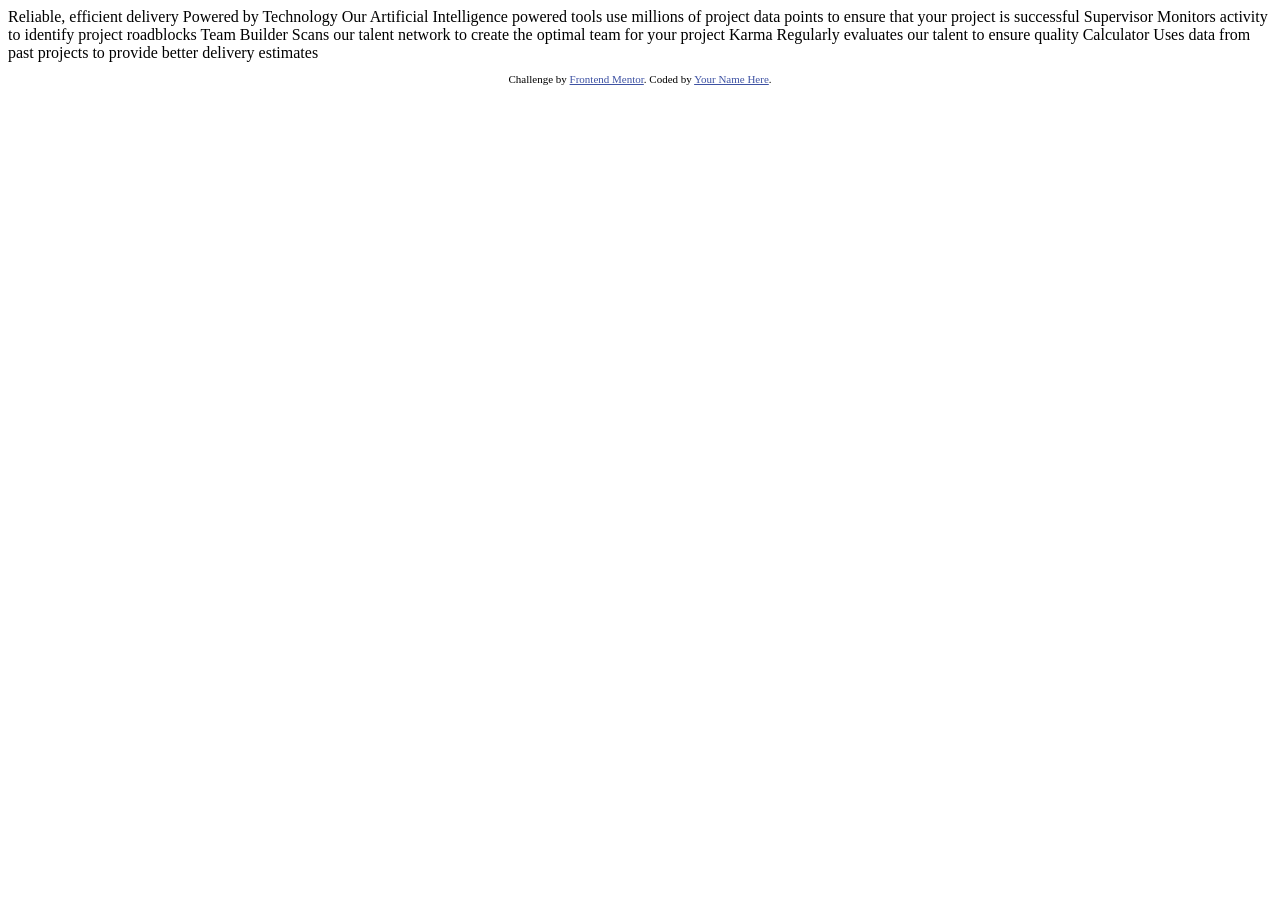
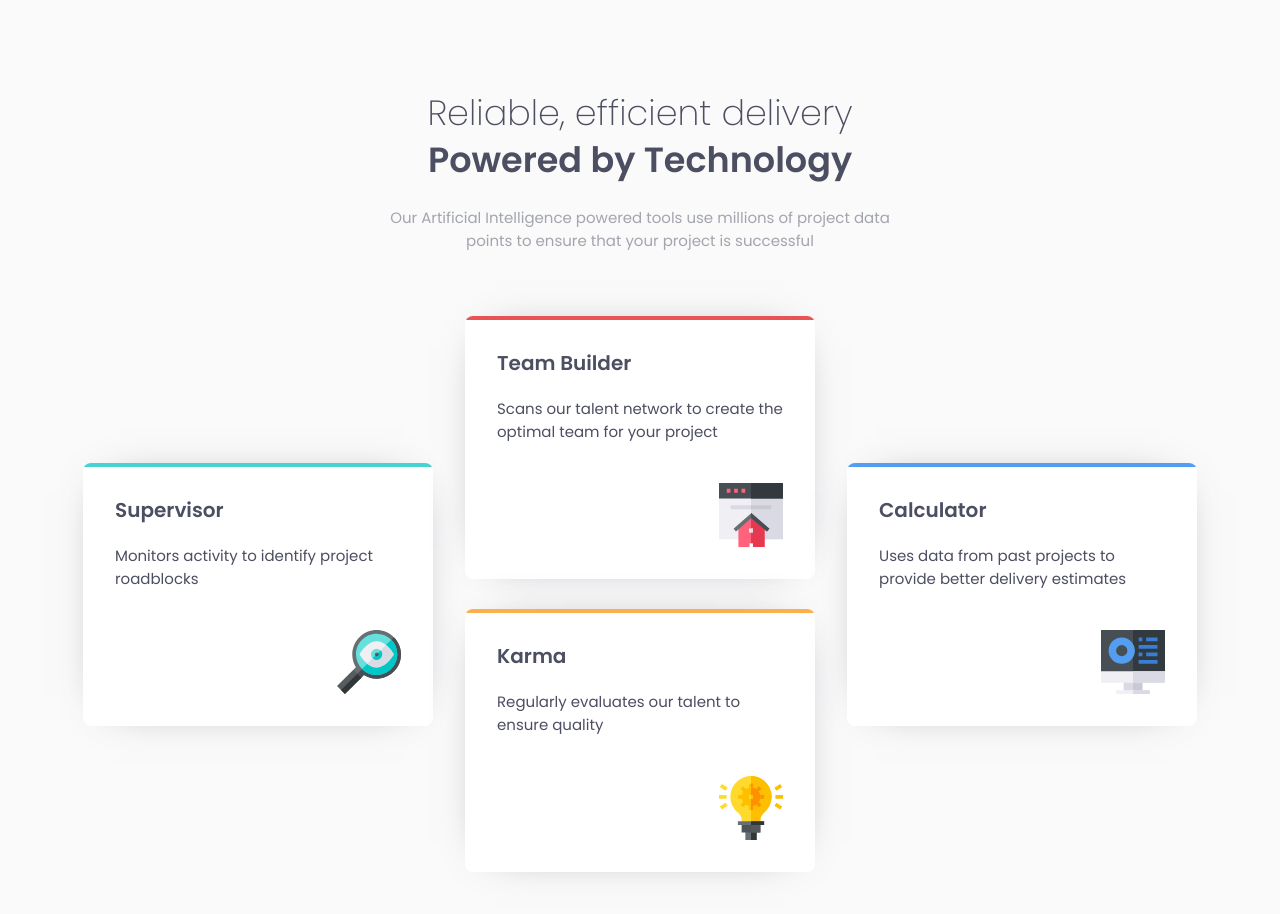
Before and after one commit to xphstos/four-card-feature-section, a plain HTML site: page index.html in a window 1280 px wide. Before the commit the page ends 800 px from the top, so only its background shows below. Drawn offline with Linux system fonts and the light colour scheme.

Commit message:
finished

```diff
--- a/index.html
+++ b/index.html
@@ -1,45 +1,69 @@
 <!DOCTYPE html>
 <html lang="en">
 	<head>
-  <meta charset="UTF-8">
-  <meta name="viewport" content="width=device-width, initial-scale=1.0"> <!-- displays site properly based on user's device -->
+		<meta charset="UTF-8" />
+		<meta name="viewport" content="width=device-width, initial-scale=1.0" />
+		<!-- displays site properly based on user's device -->
 
-  <link rel="icon" type="image/png" sizes="32x32" href="./images/favicon-32x32.png">
+		<link
+			rel="icon"
+			type="image/png"
+			sizes="32x32"
+			href="./images/favicon-32x32.png"
+		/>
 
 		<title>Frontend Mentor | Four card feature section</title>
-
-  <!-- Feel free to remove these styles or customise in your own stylesheet 👍 -->
-  <style>
-    .attribution { font-size: 11px; text-align: center; }
-    .attribution a { color: hsl(228, 45%, 44%); }
-  </style>
+		<link rel="preconnect" href="https://fonts.gstatic.com" />
+		<link
+			href="https://fonts.googleapis.com/css2?family=Poppins:wght@200;400;600&display=swap"
+			rel="stylesheet"
+		/>
+		<link rel="stylesheet" href="style.css" />
 	</head>
 	<body>
-
-  Reliable, efficient delivery
+		<section>
+			<header>
+				<h1>
+					<span>Reliable, efficient delivery</span>
 					Powered by Technology
-
-  Our Artificial Intelligence powered tools use millions of project data points
-  to ensure that your project is successful
-
-  Supervisor
-  Monitors activity to identify project roadblocks
-
-  Team Builder
+				</h1>
+				<p>
+					Our Artificial Intelligence powered tools use millions of project data
+					points to ensure that your project is successful
+				</p>
+			</header>
+			<section>
+				<article>
+					<h1>Supervisor</h1>
+					<p>Monitors activity to identify project roadblocks</p>
+					<img src="/images/icon-supervisor.svg" alt="" />
+				</article>
+				<article>
+					<h1>Team Builder</h1>
+					<p>
 						Scans our talent network to create the optimal team for your project
-
-  Karma
-  Regularly evaluates our talent to ensure quality
-
-  Calculator
+					</p>
+					<img src="/images/icon-team-builder.svg" alt="" />
+				</article>
+				<article>
+					<h1>Karma</h1>
+					<p>Regularly evaluates our talent to ensure quality</p>
+					<img src="/images/icon-karma.svg" alt="" />
+				</article>
+				<article>
+					<h1>Calculator</h1>
+					<p>
 						Uses data from past projects to provide better delivery estimates
-
-
-  <footer>
-    <p class="attribution">
-      Challenge by <a href="https://www.frontendmentor.io?ref=challenge" target="_blank">Frontend Mentor</a>.
-      Coded by <a href="#">Your Name Here</a>.
 					</p>
+					<img src="/images/icon-calculator.svg" alt="" />
+				</article>
+			</section>
+		</section>
+		<footer class="attribution">
+			Challenge by
+			<a href="https://www.frontendmentor.io?ref=challenge" target="_blank"
+				>Frontend Mentor</a
+			>. Coded with ❤
 		</footer>
 	</body>
 </html>
--- /dev/null
+++ b/style.css
@@ -0,0 +1,165 @@
+:root {
+	--red: hsl(0, 78%, 62%);
+	--cyan: hsl(180, 62%, 55%);
+	--orange: hsl(34, 97%, 64%);
+	--blue: hsl(212, 86%, 64%);
+	--off-black: hsl(234, 12%, 34%);
+	--grey: hsl(229, 6%, 66%);
+	--off-white: hsl(0, 0%, 98%);
+	--white: hsl(0, 0%, 100%);
+
+	--column: 1117px;
+}
+
+* {
+	box-sizing: border-box;
+}
+
+:before,
+:after {
+	box-sizing: border-box;
+}
+
+html {
+	font-size: 15px;
+	height: 100%;
+}
+
+body {
+	min-height: 100vh;
+	margin: 0;
+	font: 400 1rem / 1.5 "Poppins", sans-serif;
+	padding: 6rem 2.1333333333rem;
+	background-color: var(--off-white);
+	color: var(--off-black);
+}
+
+body > footer {
+	font-size: 12px;
+	text-align: center;
+	position: fixed;
+	bottom: 0;
+	left: 50%;
+	width: calc(100vw - 50px);
+	transform: translateX(-50%);
+	padding: 0.5rem 0;
+	opacity: 0.5;
+}
+
+body > footer a {
+	color: inherit;
+}
+
+body > section {
+	max-width: var(--column);
+	margin: 0 auto;
+	position: relative;
+	z-index: 1;
+}
+
+header {
+	max-width: 55ch;
+	margin: 0 auto;
+	text-align: center;
+	margin-bottom: 4.2666666667rem;
+}
+
+header h1 {
+	font-size: clamp(1.6rem, ((35 / 1174) * 100vw), 2.3333333333rem);
+	line-height: 1.333;
+	margin: 0 0 1.6rem;
+}
+header h1 span {
+	font-weight: 200;
+	display: block;
+}
+
+header p {
+	color: var(--grey);
+}
+
+section section {
+	display: grid;
+	grid-template-columns: repeat(3, 1fr);
+	grid-template-areas: "super team calc" "super karma calc";
+	gap: 2rem;
+	align-items: center;
+}
+
+article {
+	background-color: var(--white);
+	border-radius: 0.5333333333rem;
+	overflow: hidden;
+	contain: content;
+	display: grid;
+	padding: 2.1333333333rem;
+	box-shadow: 0 0 3rem -2rem var(--off-black);
+	z-index: 2;
+	max-width: 23.3333333333rem;
+	margin: 0 auto;
+}
+
+article::before {
+	content: "";
+	position: absolute;
+	top: 0;
+	left: 0;
+	width: 100%;
+	height: 0.2666666667rem;
+	background-color: var(--color);
+}
+
+article:nth-child(1) {
+	--color: var(--cyan);
+	grid-area: super;
+}
+article:nth-child(2) {
+	--color: var(--red);
+	grid-area: team;
+}
+article:nth-child(3) {
+	--color: var(--orange);
+	grid-area: karma;
+}
+article:nth-child(4) {
+	--color: var(--blue);
+	grid-area: calc;
+}
+
+article h1 {
+	font-weight: 600;
+	font-size: 1.3333333333rem;
+	margin: 0 0 1.3333333333rem;
+}
+
+article p {
+	margin: 0 0 2.6666666667rem;
+}
+
+article img {
+	justify-self: end;
+}
+
+@media (max-width: 1174px) {
+	section section {
+		display: block;
+	}
+
+	article + article {
+		margin-top: 2rem;
+	}
+
+	article h1 {
+		margin: 0 0 0.5333333333rem;
+	}
+
+	article p {
+		margin: 0 0 1.3333333333rem;
+	}
+}
+
+@media (max-width: 375px) {
+	header h1 span {
+		display: inline;
+	}
+}
```
Lines whose indentation alone changed are shown as unchanged.
